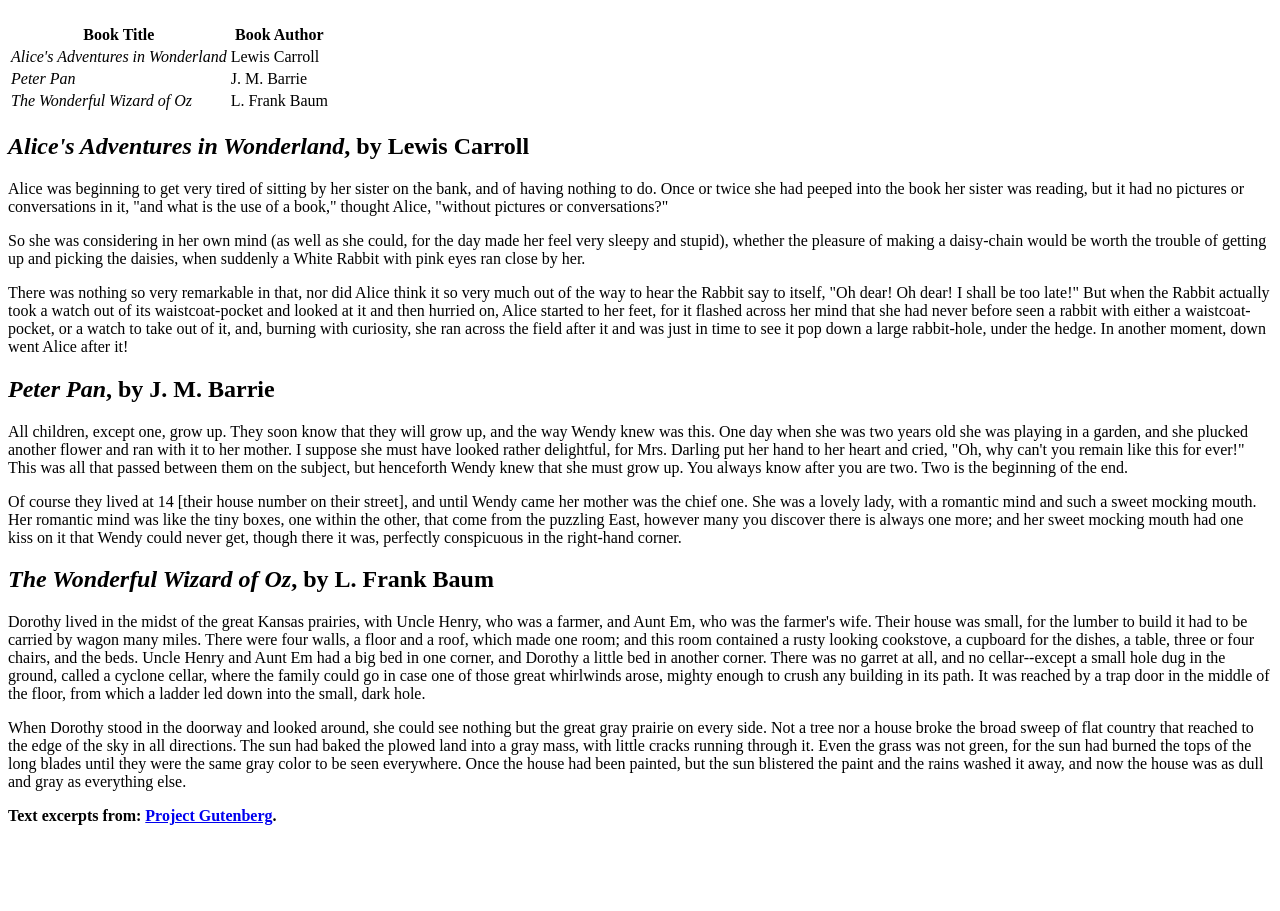
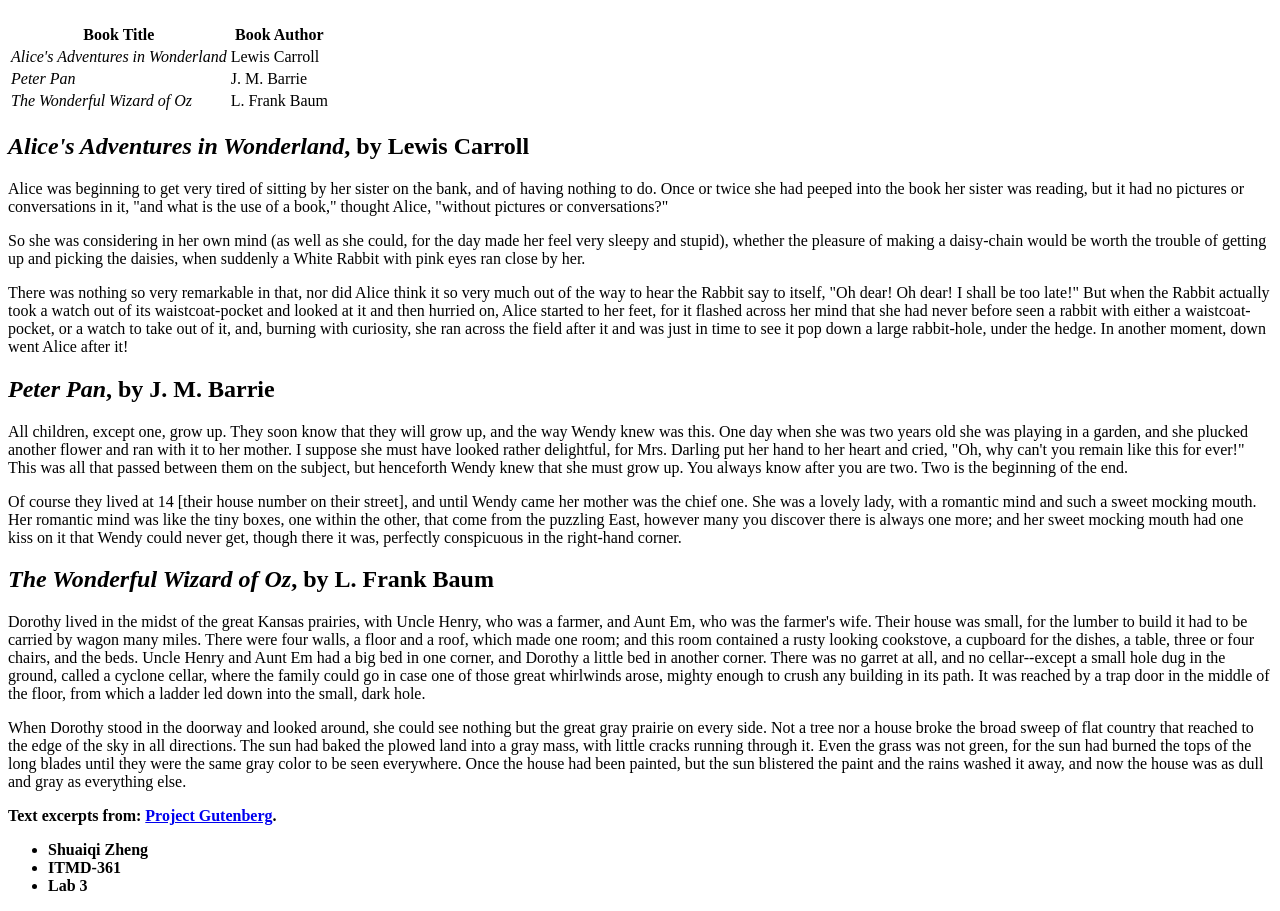
Before and after one commit to shuaiqi-zheng/itmd361-lab3, a plain HTML site: page index.html in a window 1280 px wide. Shown: the part 61-972 px from the top of the page. Before the commit the page ends 894 px from the top, so only its background shows below. Drawn offline with Linux system fonts and the light colour scheme.

Commit message:
Update index.html

```diff
--- a/index.html
+++ b/index.html
@@ -44,5 +44,11 @@
 
     <strong>Text excerpts from: <a href= "https://www.gutenberg.org" title="Project Gutenberg" target="_blank">Project Gutenberg</a>.</strong>
 
+    <ul>
+    	<li> <strong>Shuaiqi Zheng</strong></li>
+    	<li> <strong>ITMD-361</strong></li>
+    	<li> <strong>Lab 3</strong></li>
+    </ul>
+
   </body>
 </html>
```
